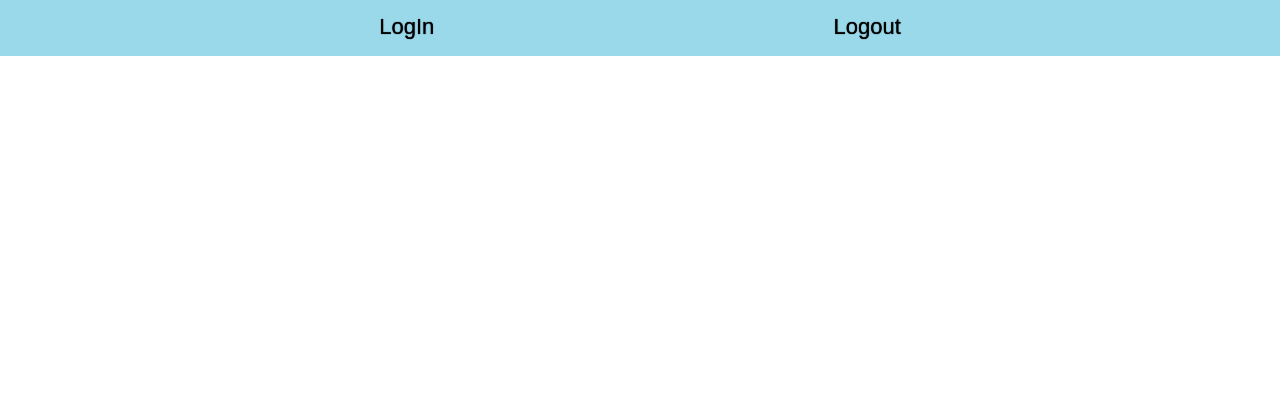
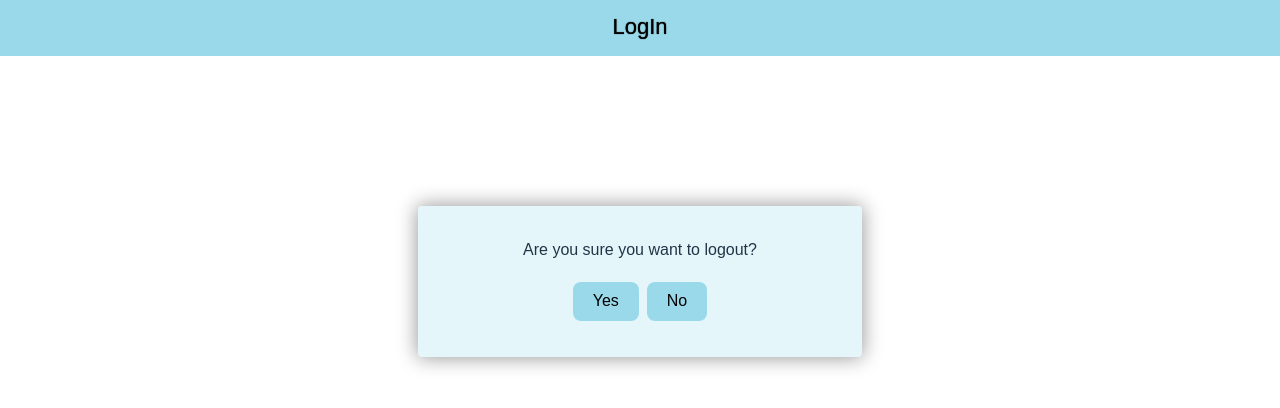
Before and after one commit to AvitalWalden/Final-Project-At-React-Node-MySql, a React (Vite) app in the folder client/: page /logout in a window 1280 px wide. Before the commit this address had no page. Shown: the top 408 px of the page. Built offline with nearby package versions, Linux system fonts and the light colour scheme.

Commit message:
adding logout

```diff
--- a/client/src/App.jsx
+++ b/client/src/App.jsx
@@ -5,6 +5,8 @@ import LogIn from "./pages/LogIn";  // Adjust the import path if necessary
 import Gifts from "./pages/Gifts";  // Adjust the import path if necessary
 import SignUp from "./pages/SignUp";  // Adjust the import path if necessary
 import UserDetails from "./pages/UserDetails";
+import LogOut from "./pages/LogOut";
+
 import { UserProvider } from './pages/UserContext'; // Import UserProvider
 
 function App() {
@@ -17,6 +19,7 @@ function App() {
             <Route path="/" element={<Navigate to="/gifts" />} />
             <Route path="/gifts" element={<Gifts />} />
             <Route path="/login" element={<LogIn />} />
+            <Route path="/logout" element={<LogOut />} />
             <Route path="/signup" element={<SignUp />} />
             <Route path="/userDetails" element={<UserDetails />} />
 
--- /dev/null
+++ b/client/src/pages/LogOut.jsx
@@ -0,0 +1,26 @@
+import React, { useContext } from 'react';
+import { useNavigate } from 'react-router-dom';
+import { UserContext } from './UserContext';
+
+const LogOut = () => {
+    const { setUser } = useContext(UserContext);
+    const navigate = useNavigate();
+    const handleLogout = (logout) => {
+        if (logout) {
+            setUser(null);
+            navigate("/gifts");
+        }
+        else {
+            navigate("/gifts");
+        }
+    };
+    return (
+        <div className='form'>
+            <p>Are you sure you want to logout?</p>
+            <button className="logOut" onClick={() => handleLogout(true)}>Yes</button>
+            <button className="logOut" onClick={() => handleLogout(false)}>No</button>
+        </div>
+    );
+};
+
+    export default LogOut;
--- a/client/src/pages/Navigates.jsx
+++ b/client/src/pages/Navigates.jsx
@@ -1,13 +1,15 @@
-import React from 'react';
+import React, { useContext } from 'react';
 import { Link } from 'react-router-dom';
+import { UserContext } from './UserContext';
 
 function Navigates() {
+    const { user } = useContext(UserContext);
+
     return (
         <div>
             <nav>
-        <Link to="/login">LogIn</Link>
-        {/* <Link to="/signup">SignUp</Link> */}
-        <Link to="/logout">Logout</Link>
+                {!user && <Link to="/login">LogIn</Link>}
+                {user && <Link to="/logout">LogOut</Link>}
             </nav>
         </div>
     );
--- a/client/src/pages/UserContext.jsx
+++ b/client/src/pages/UserContext.jsx
@@ -1,9 +1,7 @@
 import React, { createContext, useState } from 'react';
 
-// יצירת ה-UserContext
 export const UserContext = createContext();
 
-// יצירת ה-UserProvider שמספק את הקונטקסט
 export const UserProvider = ({ children }) => {
   const [user, setUser] = useState(null);
 
```
Also changed, not shown: 1 other file (tests, documents, lock files or other folders). Lines whose indentation alone changed are shown as unchanged.
